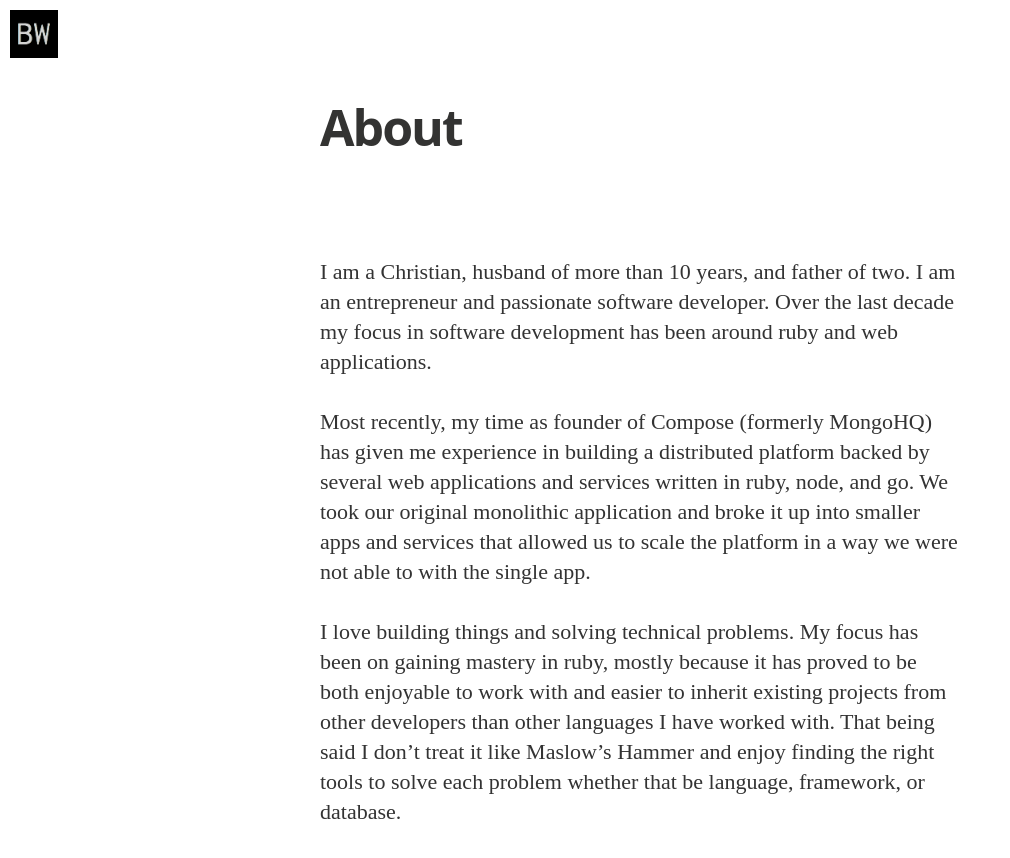
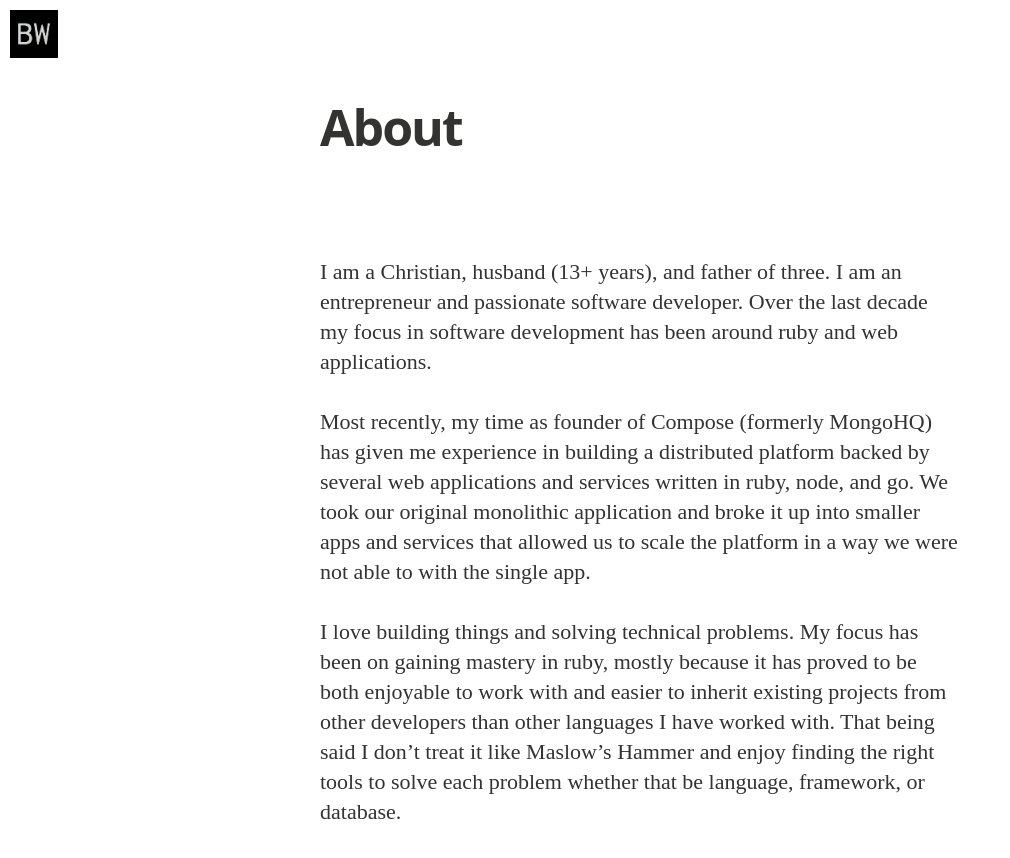
Before and after one commit to benwyrosdick/benwyrosdick.github.io, a Jekyll site: the page built from about.md, in a window 1280 px wide, cut to the strip 0-893 px from the top of the page. Shown: the top 858 px of the strip, without its empty margins (0-1010 px from the left). Built offline with Jekyll 4.4.1, drawn with Linux system fonts in a browser that asks for light colours; nearby versions of some CDN libraries; some web fonts are replaced.

Commit message:
three kids

```diff
--- a/about.md
+++ b/about.md
@@ -4,7 +4,7 @@ title: About
 permalink: /about/
 ---
 
-I am a Christian, husband of more than 10 years, and father of two. I am an entrepreneur and passionate software developer. Over the last decade my focus in software development has been around ruby and web applications.
+I am a Christian, husband (13+ years), and father of three. I am an entrepreneur and passionate software developer. Over the last decade my focus in software development has been around ruby and web applications.
 
 Most recently, my time as founder of Compose (formerly MongoHQ) has given me experience in building a distributed platform backed by several web applications and services written in ruby, node, and go. We took our original monolithic application and broke it up into smaller apps and services that allowed us to scale the platform in a way we were not able to with the single app.
 
```
